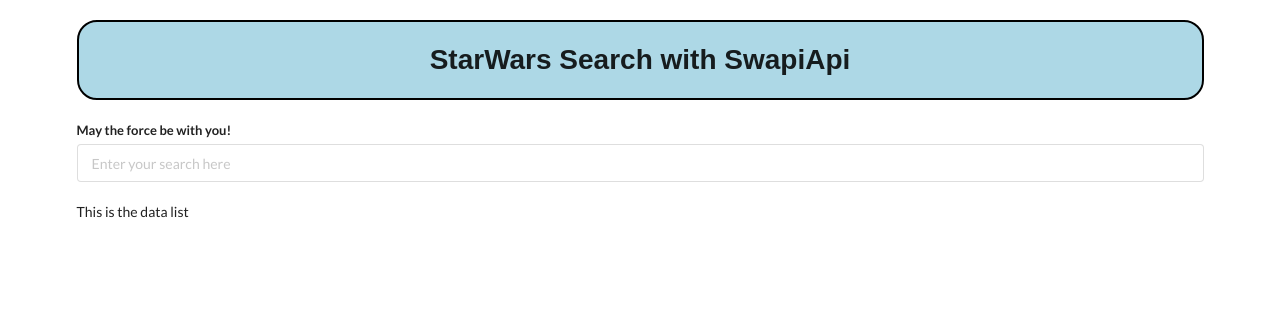
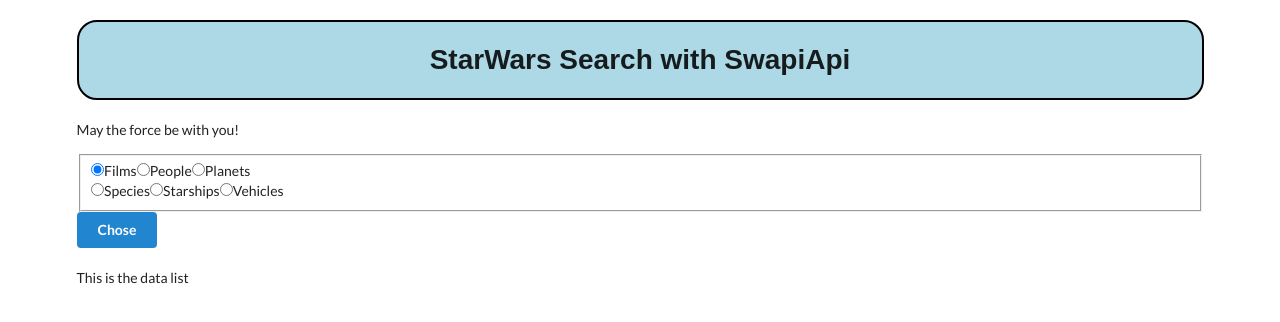
Before and after one commit to CrazySession/swapiapi, a React (Create React App) app: page / in a window 1280 px wide. Shown: the top 322 px of the page. Built offline with nearby package versions, Linux system fonts and the light colour scheme; a web font is replaced by a local one.

Commit message:
switched from SearchBar for ApiData to RadioButtons

```diff
--- a/src/components/App.js
+++ b/src/components/App.js
@@ -1,7 +1,7 @@
 import React from 'react';
 
 import Top from './Header';
-import SearchBar from './SearchBar';
+import SearchBar from './RadiobuttonForm';
 import DataList from './DataList';
 
 const App = () => {
@@ -17,7 +17,7 @@
 export default App
 
 // #TODO MAJOR  - show DataList with map
-// #TODO MAJOR  - Switch from Seaarchbar to checkboxes/radioButtons
+// MAJOR  - Switch from Seaarchbar to checkboxes/radioButtons -- DONE
 // #TODO MAJOR  - Add and initialize DetailCards
 
 // #TODO Medium - SearchBar on top of DataOverview to search for names with help of regEX
--- /dev/null
+++ b/src/components/RadiobuttonForm.js
@@ -0,0 +1,65 @@
+import React from 'react';
+
+import axios from 'axios';
+
+
+class SearchBar extends React.Component{
+    state = {selectedOption: 'films'};
+
+    onFormSubmit = (event) => {
+        event.preventDefault();
+        console.log(this.state.selectedOption);
+        this.getUser(this.state.selectedOption);
+    };
+
+    getUser = async (term) => {
+        try {
+            const response = await axios.get('https://swapi.co/api/' + term);
+            console.log(response.data.results);
+        } catch (error) {
+            console.error(error);
+        }
+    };
+
+    render(){
+    return (
+        <div className="ui form">
+            <form onSubmit={this.onFormSubmit}>
+                <p>May the force be with you!</p>
+                <fieldset>
+                    {/*<legend>May the force be with you!</legend>*/}
+                    <input  id="fm" type="radio" name="choice" defaultChecked="defaultChecked"
+                            value="films"
+                            onChange={ (e) => { this.setState({selectedOption : e.target.value})} }/>
+                    <label htmlFor="fm">Films</label>
+                    <input  id="pl" type="radio" name="choice"
+                            value="people/"
+                            onChange={ (e) => { this.setState({selectedOption : e.target.value})} }/>
+                    <label htmlFor="pl">People</label>
+                    <input  id="pla" type="radio" name="choice"
+                            value="planets"
+                            onChange={ (e) => { this.setState({selectedOption : e.target.value})} }/>
+                    <label htmlFor="pla">Planets</label>
+
+                    <br />
+
+                    <input  id="sp" type="radio" name="choice"
+                            value="species"
+                            onChange={ (e) => { this.setState({selectedOption : e.target.value})} }/>
+                    <label htmlFor="sp">Species</label>
+                    <input  id="st" type="radio" name="choice"
+                            value="starships"
+                            onChange={ (e) => { this.setState({selectedOption : e.target.value})} }/>
+                    <label htmlFor="st">Starships</label>
+                    <input  id="ve" type="radio" name="choice"
+                            value="vehicles"
+                            onChange={ (e) => { this.setState({selectedOption : e.target.value})} }/>
+                    <label htmlFor="ve">Vehicles</label>
+                </fieldset>
+                <button className="ui primary button">Chose</button>
+            </form>
+        </div>
+    )
+}}
+
+export default SearchBar
--- a/src/components/SearchBar.js
+++ /dev/null
@@ -1,38 +0,0 @@
-import React from 'react';
-
-import axios from 'axios';
-
-
-class SearchBar extends React.Component{
-    state = {searchEntry: ''};
-
-    onFormSubmit = (event) => {
-        event.preventDefault();
-        console.log(this.state.searchEntry);
-        this.getUser(this.state.searchEntry);
-    };
-
-    getUser = async (term) => {
-        try {
-            const response = await axios.get('https://swapi.co/api/' + term + '/');
-            console.log(response.data.results);
-        } catch (error) {
-            console.error(error);
-        }
-    };
-
-    render(){
-    return (
-        <div className="ui form">
-            <form onSubmit={this.onFormSubmit} className="field">
-                <label>May the force be with you!</label>
-                <input type="text"
-                       value={this.state.searchEntry}
-                       onChange={(e) => { this.setState({searchEntry : e.target.value})} }
-                       placeholder="Enter your search here" />
-            </form>
-        </div>
-    )
-}}
-
-export default SearchBar
```
